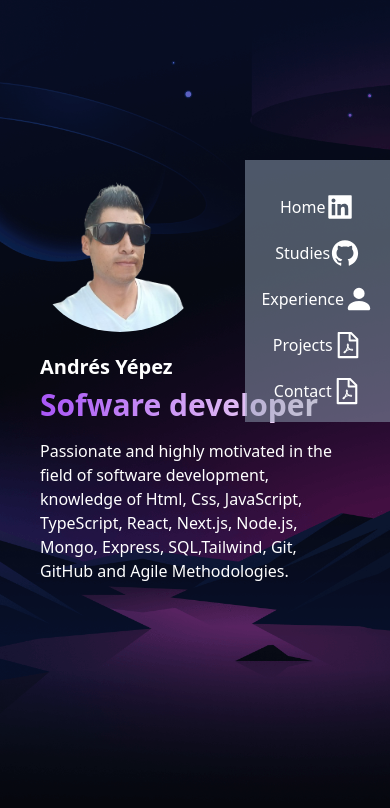
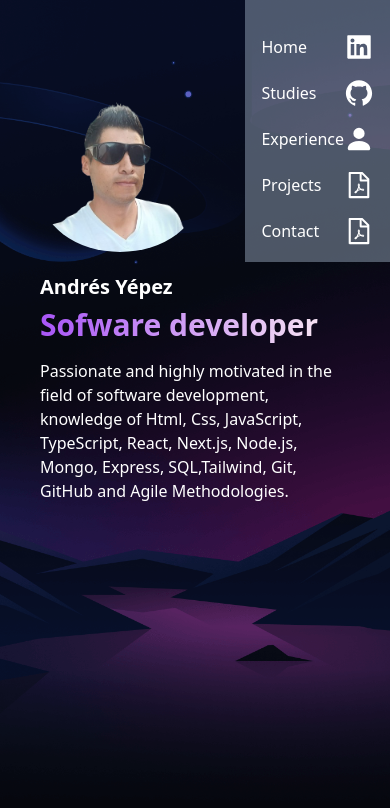
Before and after one commit to andresquito/08.andresyepez_portfolio, a Next.js app: page / in a window 390 px wide. Shown: the top 808 px of the page. Built offline with nearby package versions, Linux system fonts and the light colour scheme.

Commit message:
SlideBar

```diff
--- a/src/app/components/SlideBar.tsx
+++ b/src/app/components/SlideBar.tsx
@@ -57,7 +57,7 @@ const SlideBar = () => {
   ];
 
   return (
-    <div className="flex right-0 items-center bg-slate-400 bg-opacity-50  justify-evenly fixed top-40 p-4 flex-col">
+    <div className="flex right-0 items-left bg-slate-400 bg-opacity-50  justify-evenly fixed top-0 p-4 flex-col">
       {links.map(({ id, child, href, style, download }) => (
         <div key={id} className={"right-0 mt-4 flex duration-300 hover:mr-4"}>
           <a
--- a/src/app/page.tsx
+++ b/src/app/page.tsx
@@ -16,7 +16,7 @@ export default function Home() {
               src="/andres5.png"
               //voltear imagen
               style={{ transform: "scalex(-1)" }}
-              className=" w-40  rounded-full pt-40 pb-5 sm:w-60 sm:pt-40  md:pt-40 md:left-40"
+              className=" w-40  rounded-full pt-20 pb-5 sm:w-60 sm:pt-40  md:pt-40 md:left-40"
             />
             <h1 className="text-[20px] text-white font-semibold lg:text-[40px]">
               Andrés Yépez
```
